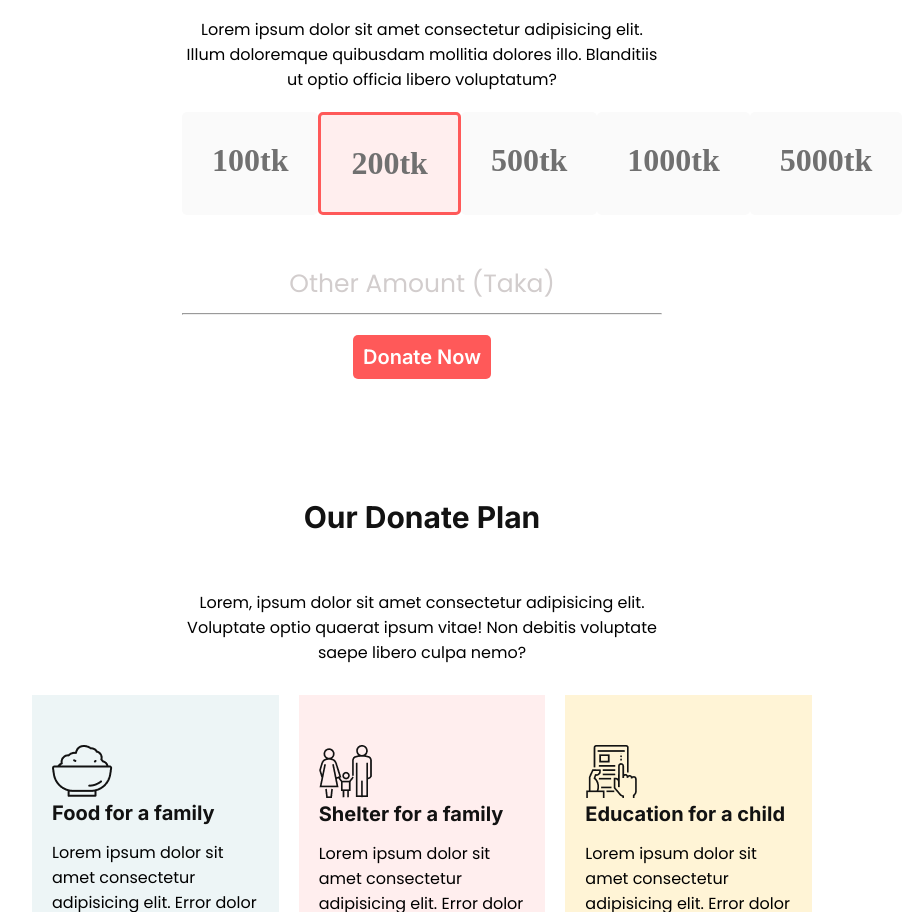
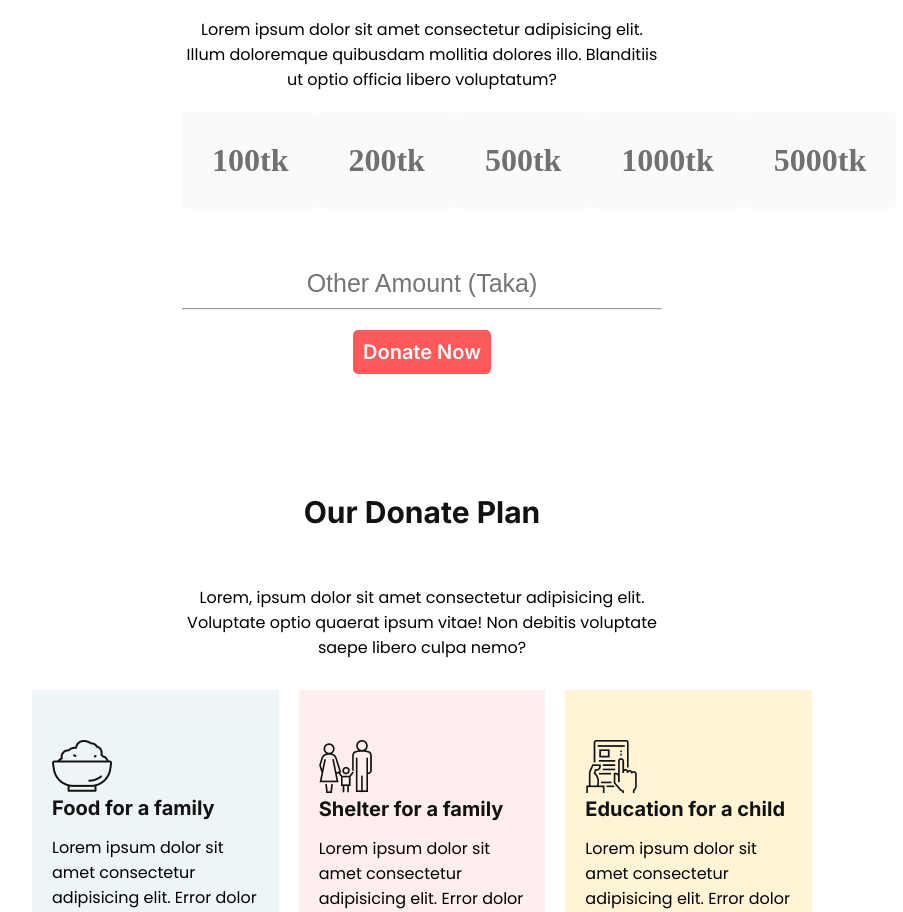
Before and after one commit to sarwarhossain20/no-profit-organization, a plain HTML site: page index.html in a window 1280 px wide. Shown: the part 814-1726 px from the top of the page, without its empty margins (218-1121 px from the left). Drawn offline with Linux system fonts and the light colour scheme.

Commit message:
donate changes

```diff
--- a/index.html
+++ b/index.html
@@ -39,7 +39,7 @@
                     <div class="donate-tk">
                         <h1>100tk</h1>
                     </div>
-                    <div class="donate-tk-500">
+                    <div class="donate-tk">
                         <h1>200tk</h1>
                     </div>
                     <div class="donate-tk">
@@ -52,7 +52,9 @@
                         <h1>5000tk</h1>
                     </div>
                 </div>
-                <p class="other-tk">Other Amount (Taka)</p>
+                <p class="other-tk">
+                    <input type="text" name="text" id="" placeholder="Other Amount (Taka)">
+                </p>
                 <hr>
                 <button class="btn-primary">Donate Now</button>
             </div>
--- a/styles/style.css
+++ b/styles/style.css
@@ -79,7 +79,7 @@ p {
     color: #707070;
 }
 
-.donate-tk-500 {
+.donate-tk:hover {
     border: 3px solid #FF5959;
     padding: 30px;
     border-radius: 5px;
@@ -88,10 +88,22 @@ p {
     color: #707070;
 }
 
-.other-tk {
-    margin-bottom: 10px;
+/* .donate-tk-500:active {
+    border: 3px solid #FF5959;
+    padding: 30px;
+    border-radius: 5px;
+    background: #FFEEEE;
+    margin-bottom: 50px;
+    color: #707070;
+} */
+
+.other-tk input {
+    padding: 10px;
     color: #d2cdcd;
     font-size: 25px;
+    border: 0;
+    background: none;
+    text-align: center;
 }
 
 /* donate plan styles */
```
